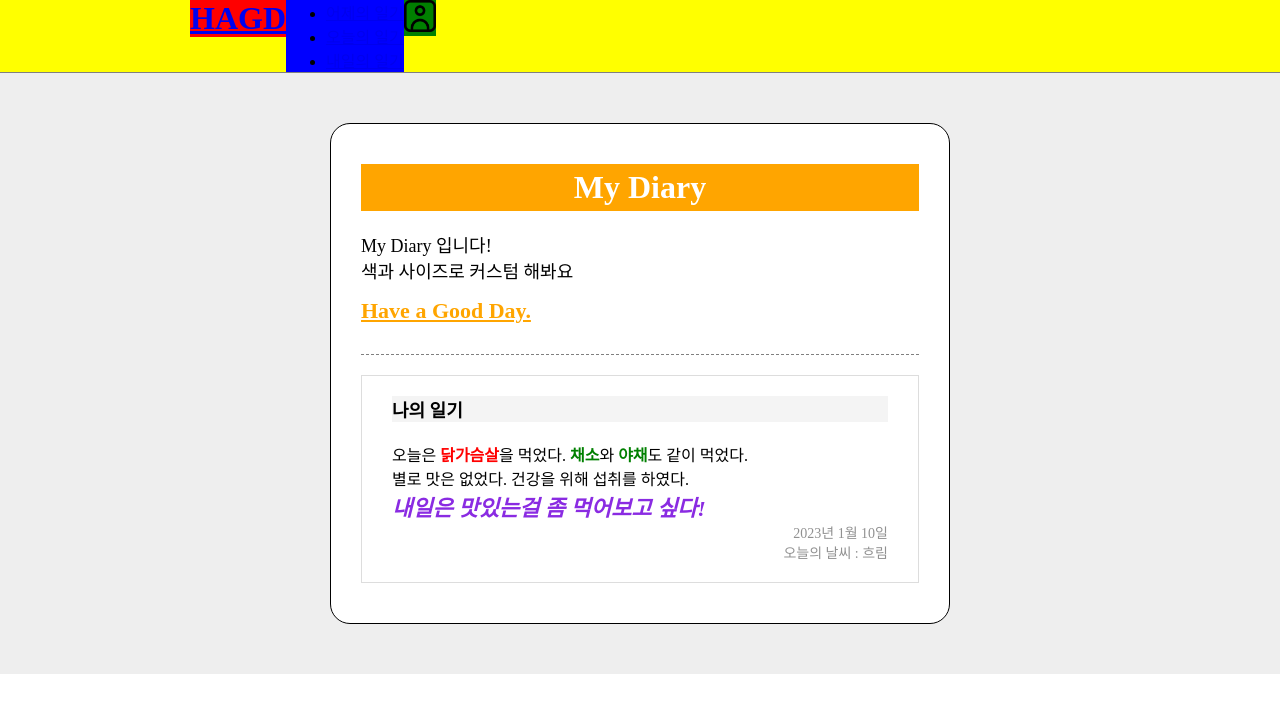
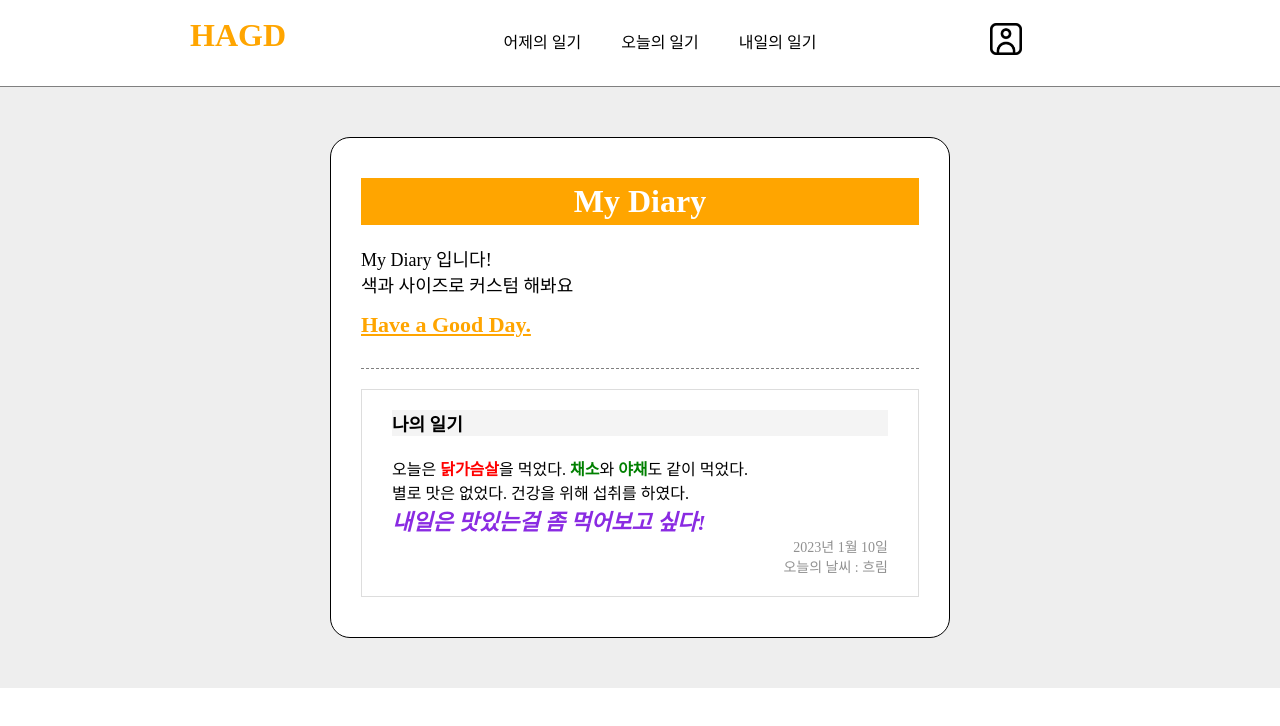
Before and after one commit to DevLJW/DailyDiary, a plain HTML site: page daily-diary/index.html in a window 1280 px wide. Drawn offline with Linux system fonts and the light colour scheme.

Commit message:
nav css add

```diff
--- a/daily-diary/index.css
+++ b/daily-diary/index.css
@@ -100,7 +100,7 @@ padding: 50px 0px;
 .header{
 
     border-bottom: 1px solid gray;
-    background-color: yellow;
+
 
 
 }
@@ -113,23 +113,66 @@ padding: 50px 0px;
 }
 
 .logo{
-    background-color: red;
+
     float: left;
+    width:100px;
+    height: 80px;
+    padding-top: 17px;
 
 }
 
+.logo h1 a{
+    text-decoration: none;
+    color: orange;
+}
+
 .menu{
-    background-color: blue;
+
     float: left;
+    width:calc(100% - 200px);
+     text-align: center;
+
+
+}
+
+.menu_ul{
+    display: inline-block;
+
+
+}
+
+.menu_ul li{
+    float: left;
+    list-style: none;
+
+
+
+
+}
+
+.menu_ul li a{
+    display: block;
+   color: black;
+   text-decoration: none;
+    padding: 29px 20px;
+
+
+}
+
+.menu_ul li a:hover{ /*마우스를 올렸을 때, 색상 변경*/
+    color: orange;
 }
 
 .user{
-    background: green;
+
+    width: 100px;
     float: left;
+    height: 80px;
+    padding-top: 23px;
 
 }
 .clearfix{
-    background-color: red;
+
     clear: both;
 
 }
--- a/daily-diary/index.html
+++ b/daily-diary/index.html
@@ -32,7 +32,7 @@
                     <li>
                         <a href="#none">내일의 일기</a>
                     </li>
-
+                    <div class="clearfix"></div>  <!--하단 공간추가 + both 사용용도 -->
                 </ul>
 
              </div>
```
